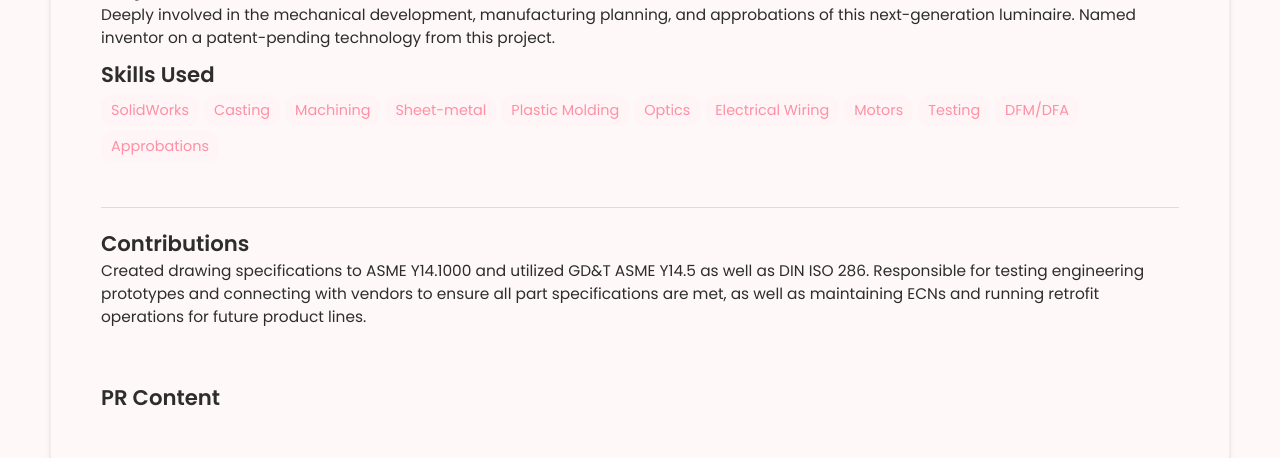
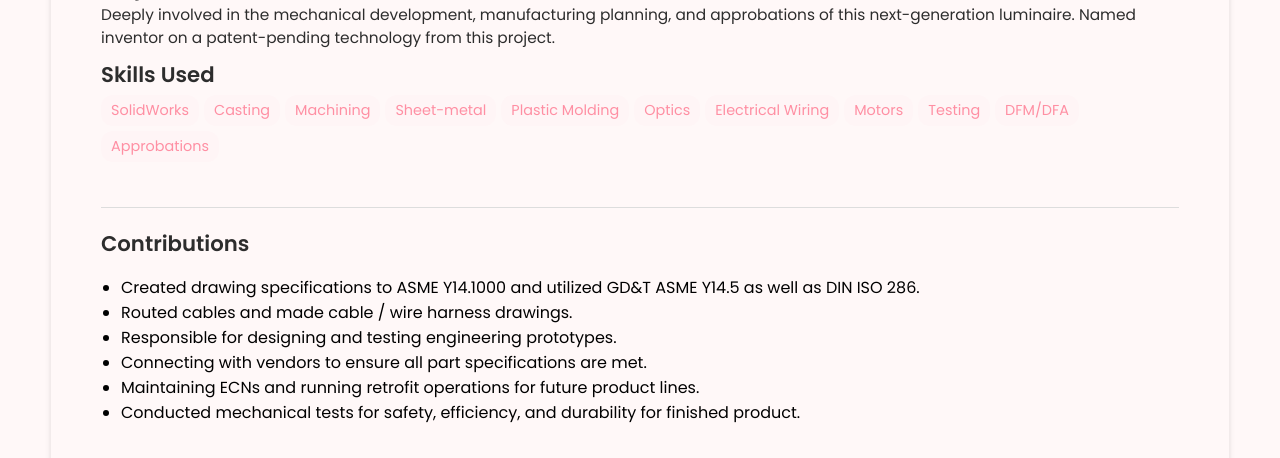
Before and after one commit to kimdot/kimdot.github.io, a Jekyll site: the page built from _projects/VLHive Digital FX/index.md, in a window 1280 px wide and 1400 px high, scrolled down 585 px, cut to the strip 0-458 px from the top of the window. Built offline with Jekyll 4.4.1, drawn with Linux system fonts in a browser that asks for light colours; some of the changed text lies outside the part shown.

Commit message:
Update index.md

```diff
--- a/_projects/VLHive Digital FX/index.md
+++ b/_projects/VLHive Digital FX/index.md
@@ -25,14 +25,19 @@ Use this for the header of each section
 ### Header 3
 Use this to have subsection if needed -->
 ## Contributions
-Created drawing specifications to ASME Y14.1000 and utilized GD&T ASME Y14.5 as well as DIN ISO 286. Responsible for testing engineering prototypes and connecting with vendors to ensure all part specifications are met, as well as maintaining ECNs and running retrofit operations for future product lines.
+- Created drawing specifications to ASME Y14.1000 and utilized GD&T ASME Y14.5 as well as DIN ISO 286.
+- Routed cables and made cable / wire harness drawings.
+- Responsible for designing and testing engineering prototypes.
+- Connecting with vendors to ensure all part specifications are met.
+- Maintaining ECNs and running retrofit operations for future product lines.
+- Conducted mechanical tests for safety, efficiency, and durability for finished product.
 
 
 
 <br>
 
 ## PR Content
-<br>
+
 ### VLHive Render and Photos
 {% include image-gallery.html images="https://www.vari-lite.com/content/dam/vari-lite/highlights/press-releases/vlhive/vlhive-announce_highlights-images.png, https://www.vari-lite.com/content/dam/vari-lite/home/innovations/innovation-smartcolor.png" height="400"%}
 <span style="font-size: 10px">"VLHive Digital FX Press Photos" from https://www.vari-lite.com/global/news/releases/vlhive
@@ -40,6 +45,7 @@ Created drawing specifications to ASME Y14.1000 and utilized GD&T ASME Y14.5 as
 <br>
 ### Tour Photos
 {% include image-gallery.html images="https://www.digitalavmagazine.com/wp-content/uploads/2025/04/Vari-Lite-VLHive-con-The-Wombats.jpg" height="400" %}
+<span style="font-size: 10px">"VLHive Vari-Lite debuts on the European tour of The Kombats" from https://www.digitalavmagazine.com/en/2025/05/05/vari-lite-vlhive-debuta-en-la-gira-europea-de-the-wombats/
 <!-- place the images in project folder/images then update the file path. -->
 
 <br>
```
